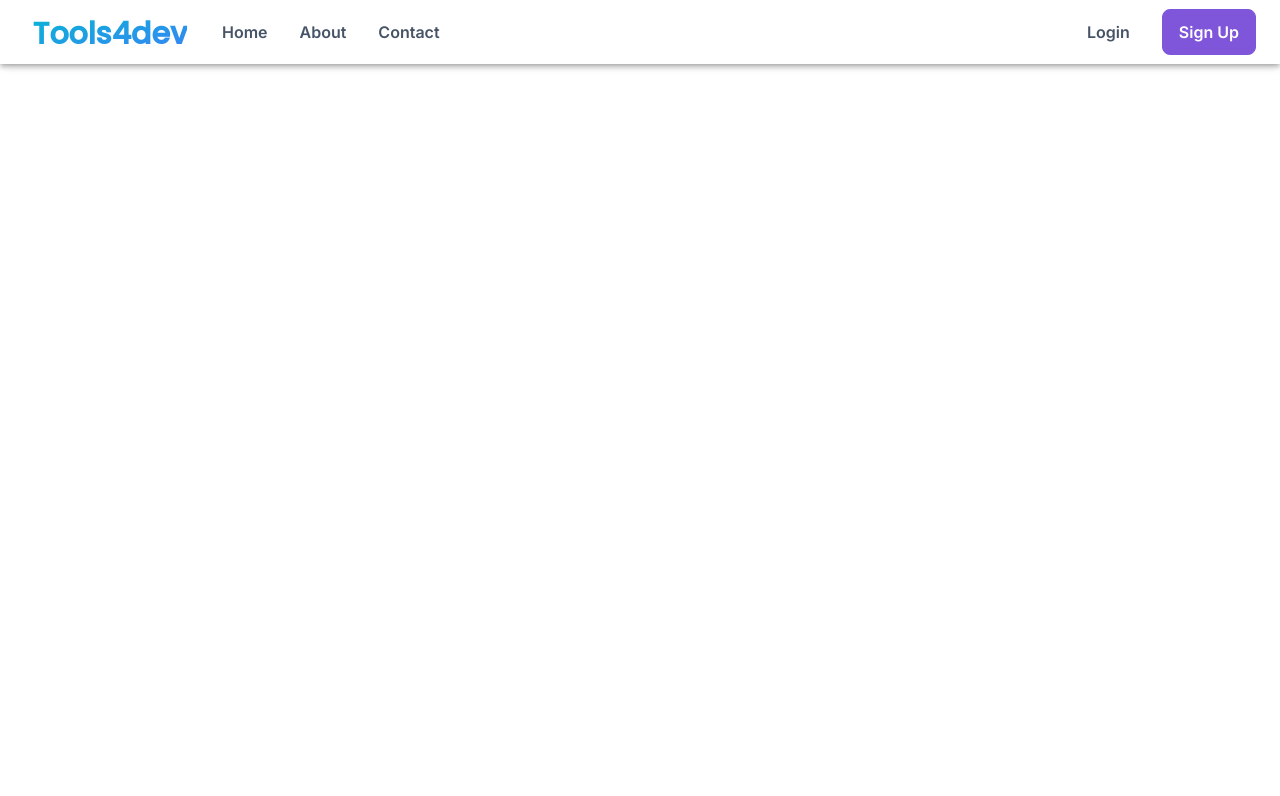
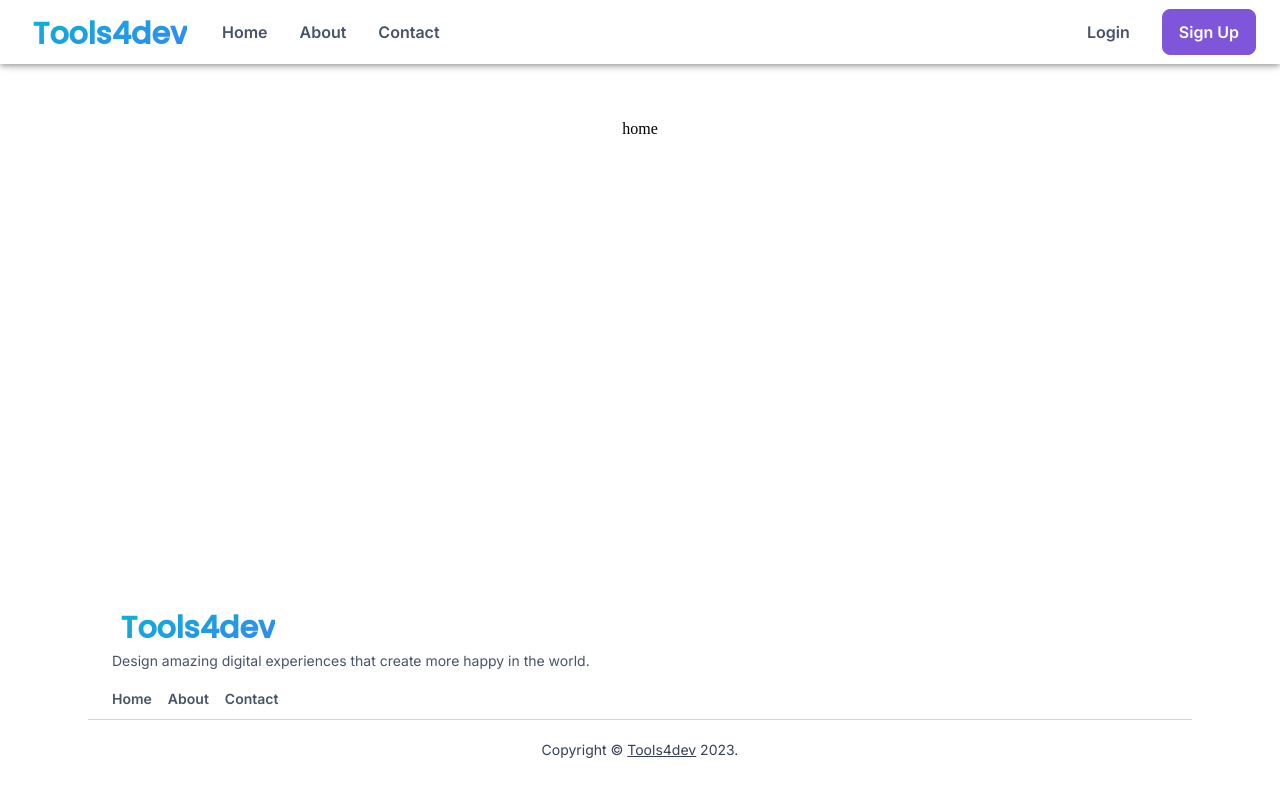
Before and after one commit to ces-hoangdao/SignInSignup-MUI-Formmik, a React (Vite) app: page / in a window 1280 px wide. Shown: the top 796 px of the page. Built offline with nearby package versions, Linux system fonts and the light colour scheme; some icons are missing.

Commit message:
feat: add dockerfile

```diff
--- a/src/Components/Footer/index.tsx
+++ b/src/Components/Footer/index.tsx
@@ -14,6 +14,7 @@ const index = () => {
           padding: 0,
           justifyContent: "space-between",
           flexDirection: { xs: "column", md: "row" },
+          paddingBottom: 1,
         }}
       >
         <Box
--- a/src/pages/Home/index.tsx
+++ b/src/pages/Home/index.tsx
@@ -1,11 +1,7 @@
-import Header from "src/Components/Header";
+import PrimaryLayout from "src/layouts/PrimaryLayout";
 
 const index = () => {
-  return (
-    <div>
-      <Header />
-    </div>
-  );
+  return <PrimaryLayout>home</PrimaryLayout>;
 };
 
 export default index;
```
Also changed, not shown: 1 other file (tests, documents, lock files or other folders).
